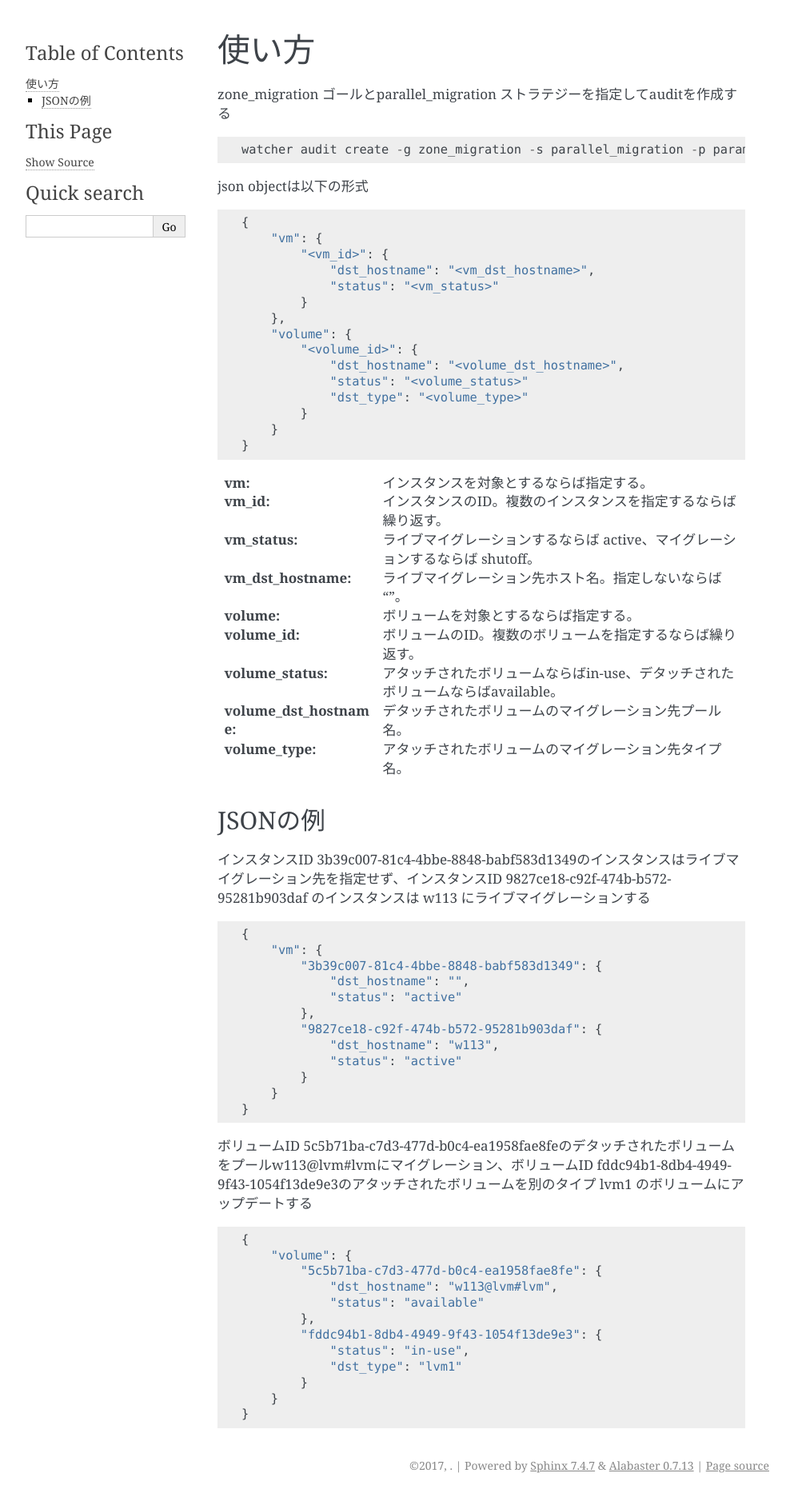
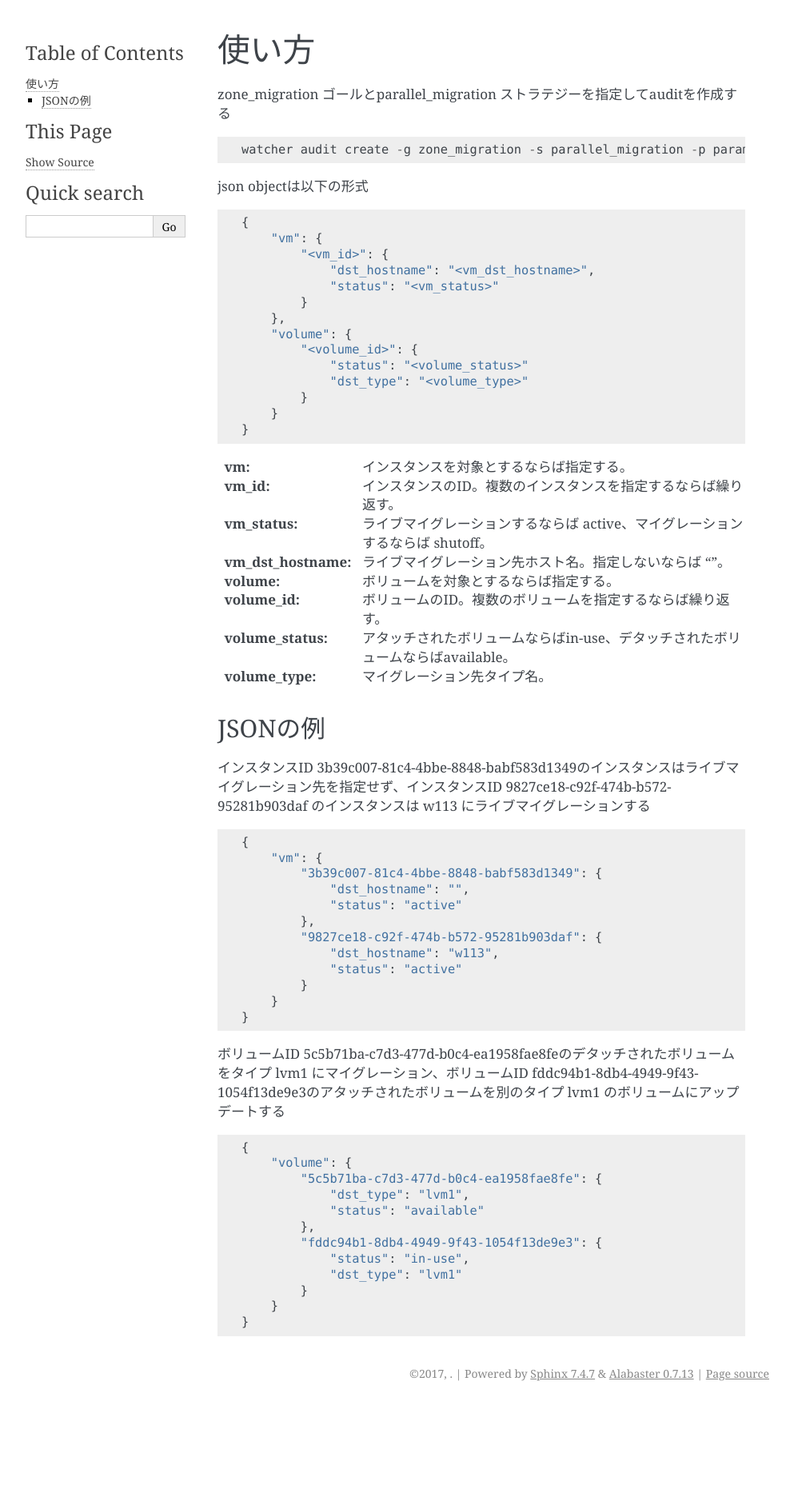
Before and after one commit to nec-openstack/watcher-zone-migration-plugin, a Sphinx documentation site: the page built from doc/source/usage.ja.rst, in a window 1280 px wide. Shown: the whole page at 80% size, without its empty margins (148-1141 px from the left). Built offline with Sphinx 7.4.7, drawn with Linux system fonts in a browser that asks for light colours; after the commit the page ends 1757 px from its top, so only the background shows below that.

Commit message:
[Doc] Add dst_type

```diff
--- a/doc/source/usage.ja.rst
+++ b/doc/source/usage.ja.rst
@@ -17,7 +17,6 @@ json objectは以下の形式 ::
      },
      "volume": {
          "<volume_id>": {
-             "dst_hostname": "<volume_dst_hostname>",
              "status": "<volume_status>"
              "dst_type": "<volume_type>"
          }
@@ -31,8 +30,7 @@ json objectは以下の形式 ::
 :volume: ボリュームを対象とするならば指定する。
 :volume_id: ボリュームのID。複数のボリュームを指定するならば繰り返す。
 :volume_status:  アタッチされたボリュームならばin-use、デタッチされたボリュームならばavailable。
-:volume_dst_hostname: デタッチされたボリュームのマイグレーション先プール名。
-:volume_type: アタッチされたボリュームのマイグレーション先タイプ名。
+:volume_type: マイグレーション先タイプ名。
 
 JSONの例
 ----------
@@ -52,12 +50,12 @@ JSONの例
      }
  }
 
-ボリュームID 5c5b71ba-c7d3-477d-b0c4-ea1958fae8feのデタッチされたボリュームをプールw113@lvm#lvmにマイグレーション、ボリュームID fddc94b1-8db4-4949-9f43-1054f13de9e3のアタッチされたボリュームを別のタイプ lvm1 のボリュームにアップデートする ::
+ボリュームID 5c5b71ba-c7d3-477d-b0c4-ea1958fae8feのデタッチされたボリュームをタイプ lvm1 にマイグレーション、ボリュームID fddc94b1-8db4-4949-9f43-1054f13de9e3のアタッチされたボリュームを別のタイプ lvm1 のボリュームにアップデートする ::
 
  {
      "volume": {
          "5c5b71ba-c7d3-477d-b0c4-ea1958fae8fe": {
-             "dst_hostname": "w113@lvm#lvm",
+             "dst_type": "lvm1",
              "status": "available"
          },
          "fddc94b1-8db4-4949-9f43-1054f13de9e3": {
```
